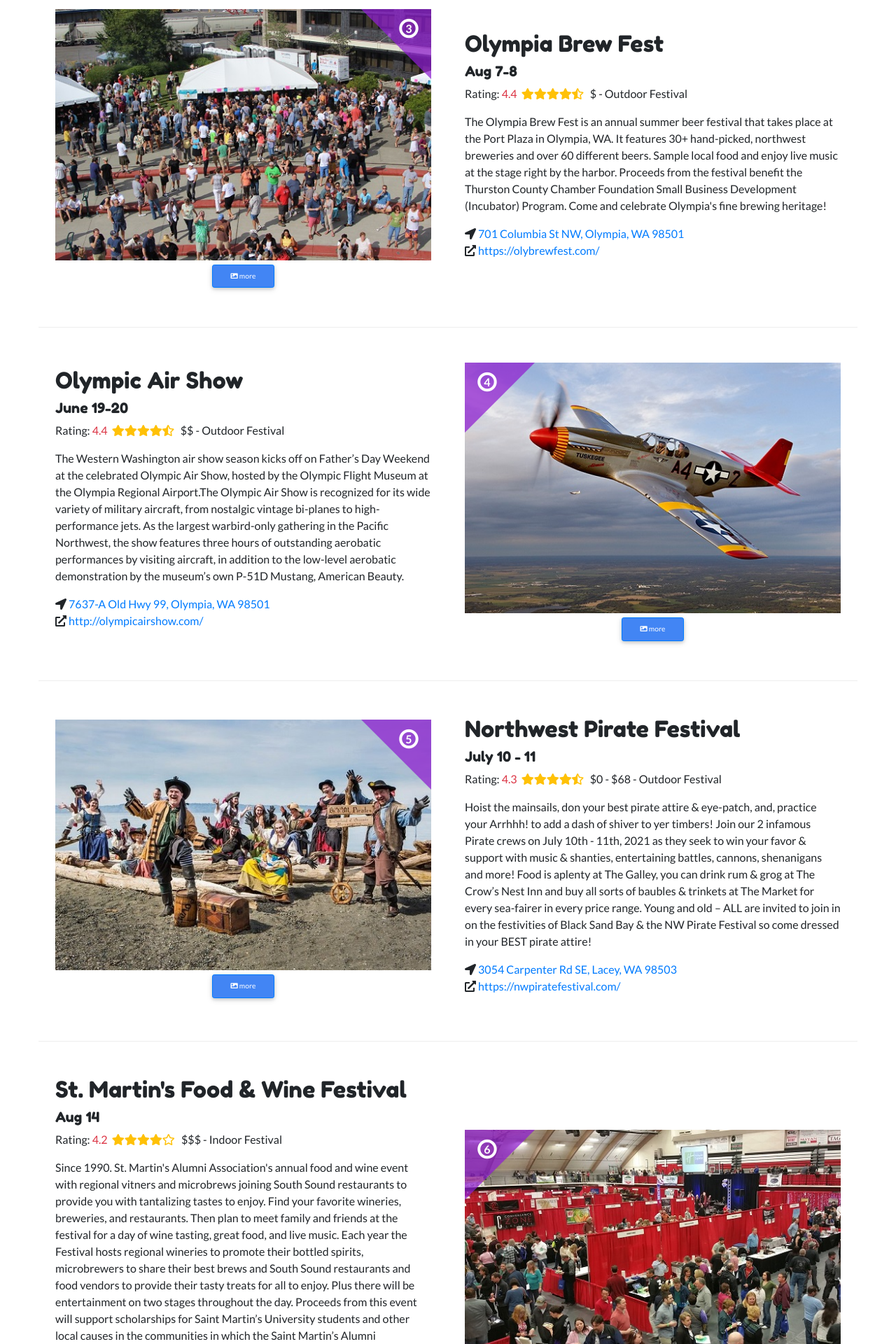
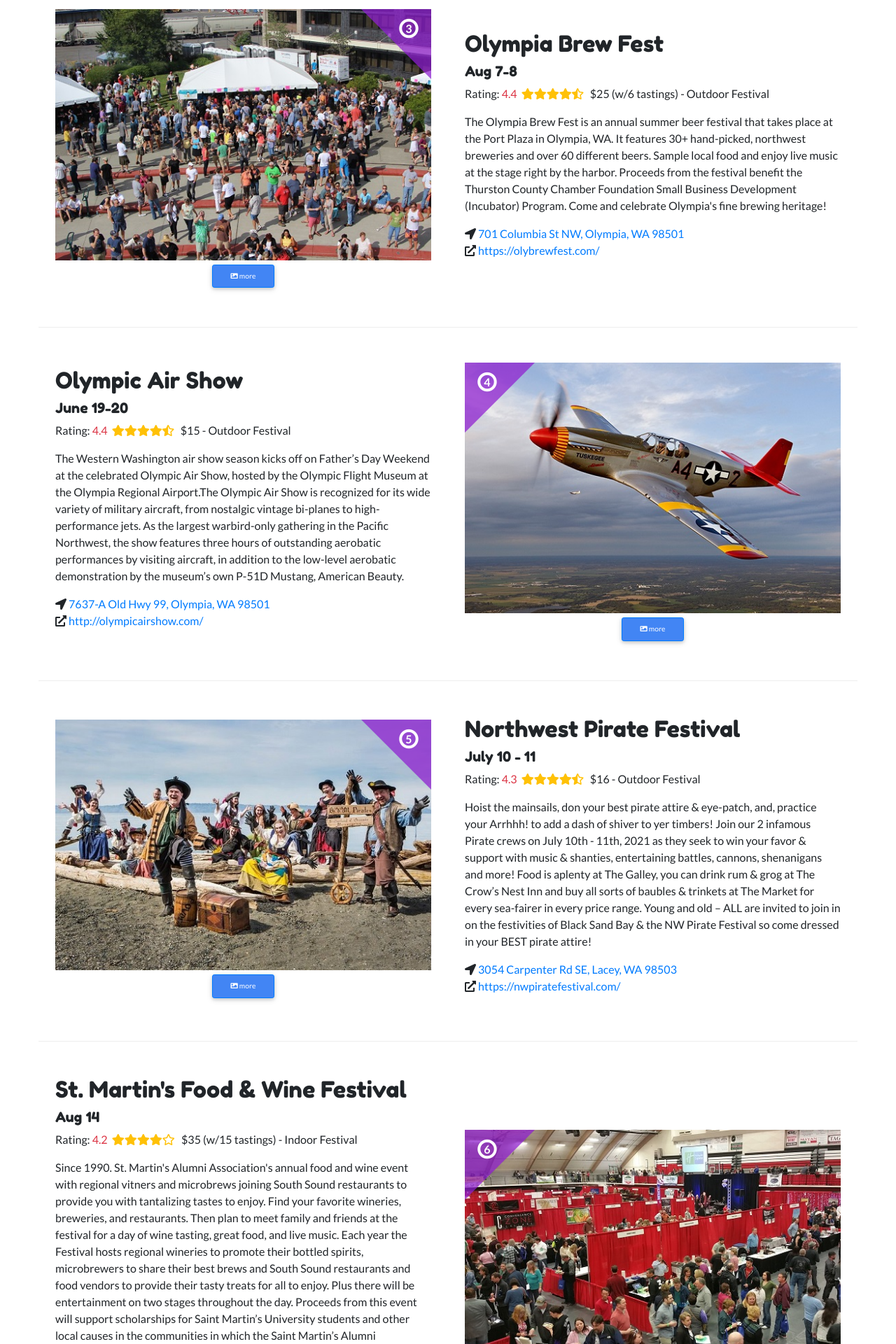
Before and after one commit to patrickdlippert/olympiasite, a React (Create React App) app: page /events in a window 1280 px wide. Shown: the part 1340-3260 px from the top of the page at 70% size. Built offline with nearby package versions, Linux system fonts and the light colour scheme.

Commit message:
Price details for events

```diff
--- a/public/index.html
+++ b/public/index.html
@@ -24,7 +24,7 @@
       work correctly both with client-side routing and a non-root public URL.
       Learn how to configure a non-root public URL by running `npm run build`.
     -->
-    <title>React App</title>
+    <title>Olympia Top 10</title>
   </head>
   <body>
     <noscript>You need to enable JavaScript to run this app.</noscript>
--- a/src/components/FooterComponent.js
+++ b/src/components/FooterComponent.js
@@ -28,7 +28,7 @@
 
                     <div className="col-sm-3 text-center">
                         <img className="img-fluid footer-image" src="/assets/images/OlympiaTopTen.png" alt="Olympia Top 10 Logo" />
-                        <a role="button" className="btn btn-link" href="mailto:olympiatopten@gmail.com"><i className="fa fa-envelope-o" />olympiatopten@gmail.com</a>
+                        <a role="button" className="btn btn-link" href="mailto:olympiatopten@gmail.com"><i className="fa fa-envelope-o" /> olympiatopten@gmail.com</a>
                     </div>
                 </div>
             </div>
--- a/src/shared/events.js
+++ b/src/shared/events.js
@@ -70,7 +70,7 @@
         rating: 4.5,
         address: "3054 Carpenter Rd SE, Lacey, WA 98503",
         type: "County Fair",
-        price: "$$",
+        price: "$7",
         url: 'https://www.thurstoncountywa.gov/fair',
         date: "Aug 4 - Aug 8",
         description: "The Thurston County Fair was first held in 1871 with the intention of helping farmers and agriculture and, over a hundred years later, is still going strong. The annual event features multiple days of family-friendly fun and entertainment including live music, a carnival, a 4-H Fashion Revue, a Kids Pedal Tractor Pull, Irish Dancers and Cloggers, taiko drum performances, wildlife education and more. There’s also a delicious assortment of fare foods and locally crafted beer, cider and wine.",
@@ -134,7 +134,7 @@
         rating: 4.4,
         address: "701 Columbia St NW, Olympia, WA 98501",
         type: "Outdoor Festival",
-        price: "$",
+        price: "$25 (w/6 tastings)",
         date: "Aug 7-8",
         url: 'https://olybrewfest.com/',
         description: "The Olympia Brew Fest is an annual summer beer festival that takes place at the Port Plaza in Olympia, WA. It features 30+ hand-picked, northwest breweries and over 60 different beers. Sample local food and enjoy live music at the stage right by the harbor. Proceeds from the festival benefit the Thurston County Chamber Foundation Small Business Development (Incubator) Program. Come and celebrate Olympia's fine brewing heritage!",
@@ -198,7 +198,7 @@
         rating: 4.4,
         address: "7637-A Old Hwy 99, Olympia, WA 98501",
         type: "Outdoor Festival",
-        price: "$$",
+        price: "$15",
         date: "June 19-20",
         url: "http://olympicairshow.com/",
         description: "The Western Washington air show season kicks off on Father’s Day Weekend at the celebrated Olympic Air Show, hosted by the Olympic Flight Museum at the Olympia Regional Airport.The Olympic Air Show is recognized for its wide variety of military aircraft, from nostalgic vintage bi-planes to high-performance jets. As the largest warbird-only gathering in the Pacific Northwest, the show features three hours of outstanding aerobatic performances by visiting aircraft, in addition to the low-level aerobatic demonstration by the museum’s own P-51D Mustang, American Beauty.",
@@ -262,7 +262,7 @@
         rating: 4.3,
         address: "3054 Carpenter Rd SE, Lacey, WA 98503",
         type: "Outdoor Festival",
-        price: "$0 - $68",
+        price: "$16",
         url: 'https://nwpiratefestival.com/',
         date: "July 10 - 11",
         description: "Hoist the mainsails, don your best pirate attire & eye-patch, and, practice your Arrhhh! to add a dash of shiver to yer timbers! Join our 2 infamous Pirate crews on July 10th - 11th, 2021 as they seek to win your favor & support with music & shanties, entertaining battles, cannons, shenanigans and more! Food is aplenty at The Galley, you can drink rum & grog at The Crow’s Nest Inn and buy all sorts of baubles & trinkets at The Market for every sea-fairer in every price range. Young and old – ALL are invited to join in on the festivities of Black Sand Bay & the NW Pirate Festival so come dressed in your BEST pirate attire!",
@@ -326,7 +326,7 @@
         rating: 4.2,
         address: "5000 Abbey Way SE, Lacey, WA 98503",
         type: "Indoor Festival",
-        price: "$$$",
+        price: "$35 (w/15 tastings)",
         url: 'https://www.stmartin.edu/news-events/university-events/saint-martins-food-and-wine-festival',
         date: "Aug 14",
         description: "Since 1990. St. Martin's Alumni Association's annual food and wine event with regional vitners and microbrews joining South Sound restaurants to provide you with tantalizing tastes to enjoy. Find your favorite wineries, breweries, and restaurants. Then plan to meet family and friends at the festival for a day of wine tasting, great food, and live music. Each year the Festival hosts regional wineries to promote their bottled spirits, microbrewers to share their best brews and South Sound restaurants and food vendors to provide their tasty treats for all to enjoy. Plus there will be entertainment on two stages throughout the day. Proceeds from this event will support scholarships for Saint Martin’s University students and other local causes in the communities in which the Saint Martin’s Alumni Association serves."
@@ -411,7 +411,7 @@
         rating: 3.7,
         address: "555 Israel Road SW, Tumwater, WA 98501",
         type: "Outdoor Festival",
-        price: "Free",
+        price: "$25 (w/5 tastings)",
         url: 'https://tumwaterartesianbrewfest.com/',
         date: "Aug 21",
         description: "There will be more than 136 beverage choices in all, not to mention delicious food, fun games, and captivating entertainment. The Tumwater Artesian Brewfest provides a unique outdoor venue (in the shadow of the former Olympia Brewery) for you to SIP over 100 craft beers from 50 NW breweries along with cider, wine, and spirits; SAVOR food from local vendors and restaurants; and PLAY super-sized beer pong, putt putt golf, enter stein holding competitions, and more! 21 and over event."
```
Also changed, not shown: 1 other file (tests, documents, lock files or other folders).
